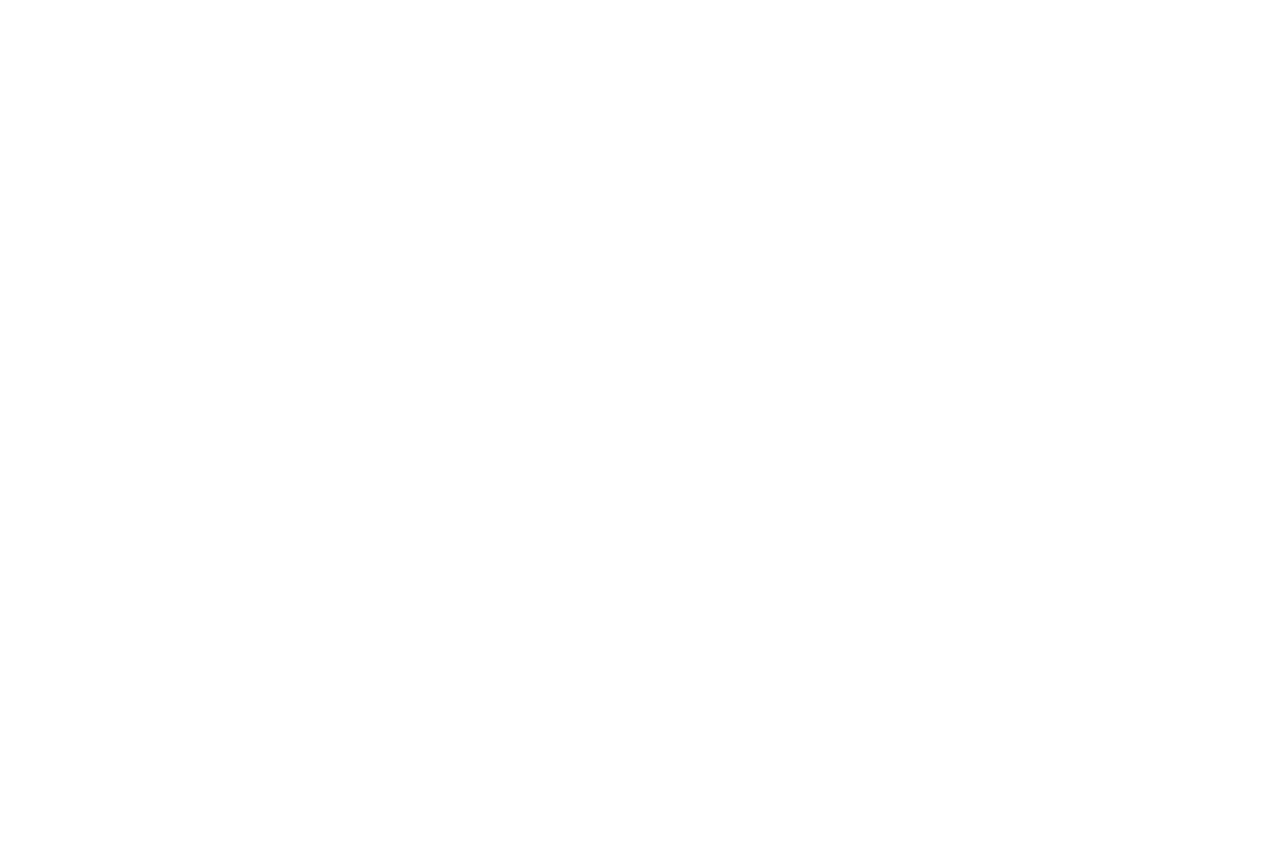
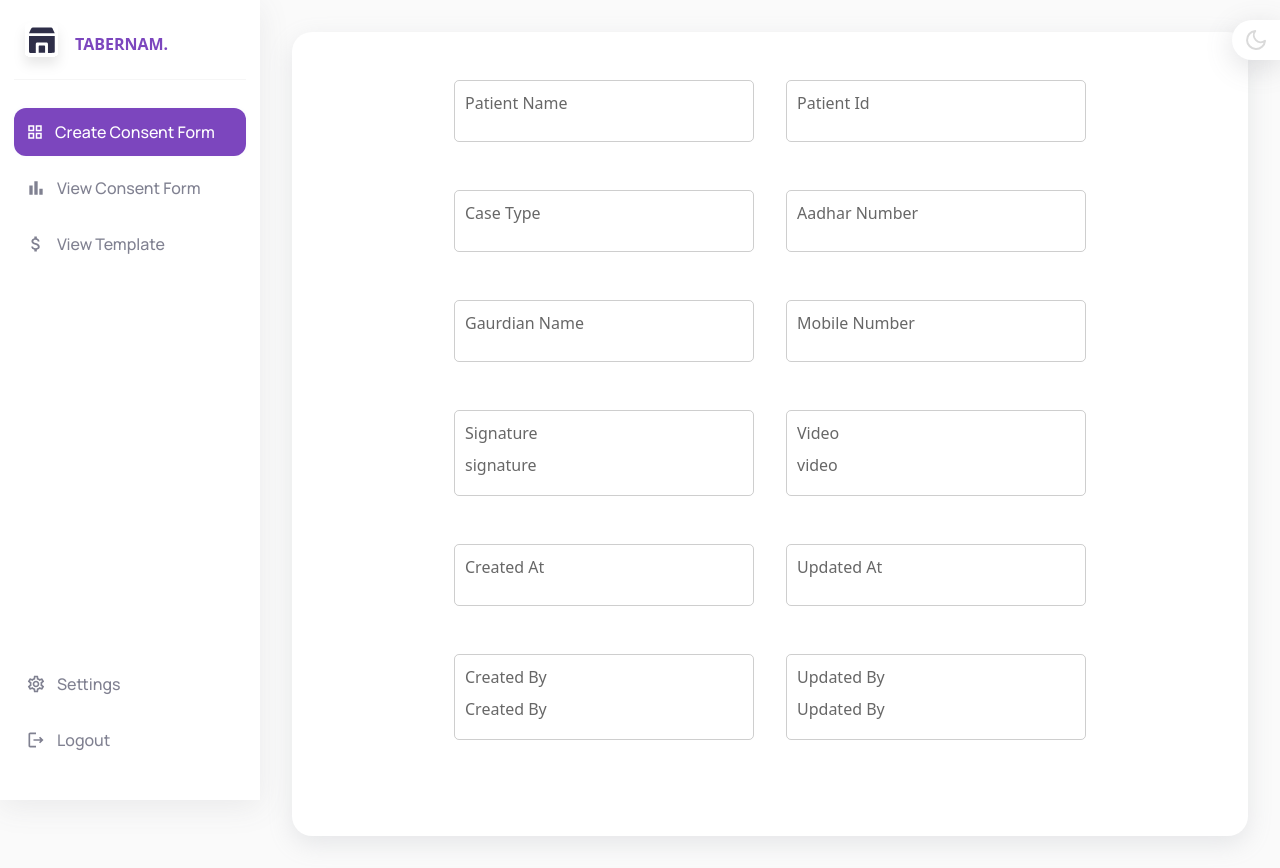
Before and after one commit to deepaksingh101101/Syntax-Journey-Backend, a React (Vite) app: page /viewConsent/1 in a window 1280 px wide. Before the commit this address had no page. Before the commit the page ends 800 px from the top, so only its background shows below. Built offline with nearby package versions, Linux system fonts and the light colour scheme; no server answers; sample sign-in values are in the browser's storage.

Commit message:
view consent 70 % completed without signature and video

```diff
--- a/src/App.jsx
+++ b/src/App.jsx
@@ -7,6 +7,7 @@ import 'bootstrap/dist/css/bootstrap.min.css';
 import 'bootstrap/dist/js/bootstrap.bundle.min';
 import PrivateComponent from './middlewares/PrivateComponent'
 import ConsentList from "./screens/consent/ConsentList";
+import ViewConsent from "./screens/consent/ViewConsent";
 
 function App() {
 
@@ -26,6 +27,7 @@ function App() {
           <Route element={<BaseLayout />}>
             <Route path="/Das" element={<Dashboard />} />
             <Route path="/consentList" element={<ConsentList />} />
+            <Route path="/viewConsent/:_id" element={<ViewConsent />} />
           </Route>
 
           </Route>
--- /dev/null
+++ b/src/screens/consent/Consent.css
@@ -0,0 +1,6 @@
+.borderC{
+    border: 1px solid rgba(153, 153, 153, 0.484);
+    min-width: 300px;
+padding: 10px;
+    border-radius: 5px;
+}
--- a/src/screens/consent/ConsentList.jsx
+++ b/src/screens/consent/ConsentList.jsx
@@ -21,7 +21,7 @@ export default function ConsentList() {
 
     const generateActionButtons = (row) => (
         <div>
-          <Link to={`/adminProfile/${row.id}`}>
+          <Link to={`/viewConsent/${row._id}`}>
             <button className="btn btn-primary mx-2">
             <i className="fa-solid fa-eye"></i>
             </button>
--- /dev/null
+++ b/src/screens/consent/ViewConsent.jsx
@@ -0,0 +1,134 @@
+
+import { useEffect, useState } from 'react'
+import './Consent.css'
+import { getApi } from '../../helpers/requestHelpers'
+import { useParams } from 'react-router-dom'
+
+
+
+
+
+export default function ViewConsent() {
+
+
+
+    const [singleConsentData, setSingleConsentData] = useState()
+
+    const {_id}=useParams()
+    console.log(_id)
+
+    const getConsentData=async()=>{
+         let res=   await getApi("get",`/api/consent/consentById?consentId=${_id}`)
+         console.log(res?.data?.consent)
+         setSingleConsentData(res?.data?.consent)
+    }
+
+    useEffect(() => {
+        getConsentData();
+    }, [])
+
+  return (
+    <div className="container consentForm px-0 py-5 d-flex  flex-wrap justify-content-center align-items-center">
+        <div className="col-md-3 borderC mx-3 d-flex flex-column mb-5 justify-content-center ">
+                        <label htmlFor="Pname" className="form-label">
+                            Patient Name
+                        </label>
+                        <span className="form-label">
+                            {singleConsentData?.patientName}
+                        </span>
+
+                    </div>
+                    <div className="col-md-3 borderC mx-3 d-flex mb-5 flex-column justify-content-center ">
+                        <label htmlFor="patientId" className="form-label">
+                        Patient Id
+                        </label>
+                        <span className="form-label">
+                        {singleConsentData?.patientId}                      </span>
+
+                    </div>
+        <div className="col-md-3 borderC mx-3 d-flex flex-column mb-5 justify-content-center ">
+                        <label htmlFor="caseType" className="form-label">
+                            Case Type
+                        </label>
+                        <span className="form-label">
+                        {singleConsentData?.caseType}
+                        </span>
+
+                    </div>
+                    <div className="col-md-3 borderC mx-3 d-flex mb-5 flex-column justify-content-center ">
+                        <label htmlFor="adharCard" className="form-label">
+                            Aadhar Number
+                        </label>
+                        <span className="form-label">
+                        {singleConsentData?.adharCard}
+                        </span>
+
+                    </div>
+                    <div className="col-md-3 borderC mx-3 d-flex mb-5 flex-column justify-content-center ">
+                        <label htmlFor="gaurdianName" className="form-label">
+                        Gaurdian Name
+                        </label>
+                        <span className="form-label">
+                       {singleConsentData?.gaurdianName}                       </span>
+
+                    </div>
+                    <div className="col-md-3 borderC mx-3 d-flex mb-5 flex-column justify-content-center ">
+                        <label htmlFor="mobileNo" className="form-label">
+                        Mobile Number
+                        </label>
+                        <span className="form-label">
+                        {singleConsentData?.mobileNo }                       </span>
+
+                    </div>
+                    <div className="col-md-3 borderC mx-3 d-flex mb-5 flex-column justify-content-center ">
+                        <label htmlFor="signature" className="form-label">
+                        Signature
+                        </label>
+                        <span className="form-label">
+                        signature                        </span>
+
+                    </div>
+                    <div className="col-md-3 borderC mx-3 d-flex mb-5 flex-column justify-content-center ">
+                        <label htmlFor="video" className="form-label">
+                        Video
+                        </label>
+                        <span className="form-label">
+                        video                        </span>
+
+                    </div>
+                    <div className="col-md-3 borderC mx-3 d-flex mb-5 flex-column justify-content-center ">
+                        <label htmlFor="createdAt" className="form-label">
+                        Created At
+                        </label>
+                        <span className="form-label">
+                        {singleConsentData?.createdAt}                        </span>
+
+                    </div>
+                    <div className="col-md-3 borderC mx-3 d-flex mb-5 flex-column justify-content-center ">
+                        <label htmlFor="updated At" className="form-label">
+                        Updated At
+                        </label>
+                        <span className="form-label">
+                        {singleConsentData?.updatedAt}                       </span>
+
+                    </div>
+                    <div className="col-md-3 borderC mx-3 d-flex mb-5 flex-column justify-content-center ">
+                        <label htmlFor="created By" className="form-label">
+                        Created By
+                        </label>
+                        <span className="form-label">
+                        Created By                        </span>
+
+                    </div>
+                    <div className="col-md-3 borderC mx-3 d-flex mb-5 flex-column justify-content-center ">
+                        <label htmlFor="updated By" className="form-label">
+                        Updated By
+                        </label>
+                        <span className="form-label">
+                        Updated By                        </span>
+
+                    </div>
+</div>
+
+  )
+}
```
